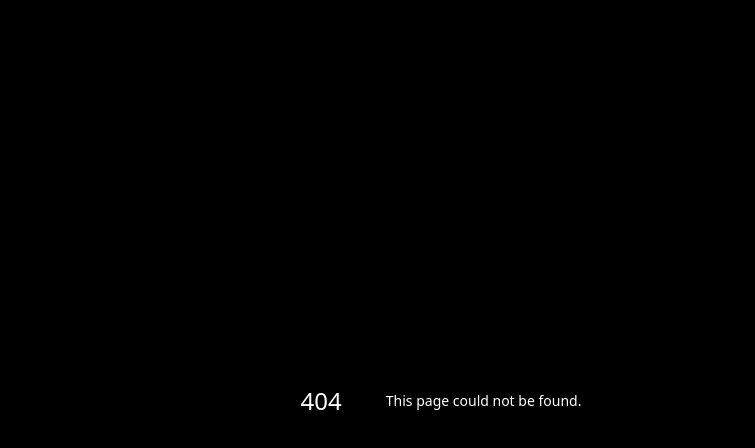
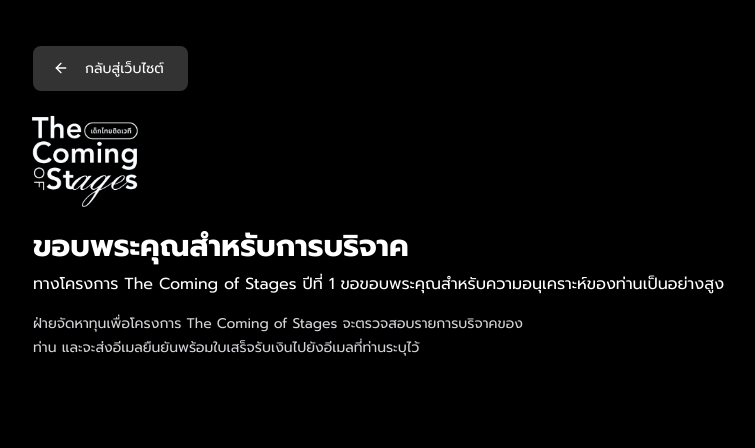
Before and after one commit to thecomingofstages/website, a Next.js app: page /donate/success in a window 1280 px wide. Before the commit this address had no page. Shown: the top 448 px of the page, without its empty margins (199-954 px from the left). Built offline with nearby package versions, Linux system fonts and the light colour scheme; a web font is replaced by a local one.

Commit message:
[donate] add on success page and loading state

```diff
--- a/app/donate/Form.tsx
+++ b/app/donate/Form.tsx
@@ -1,7 +1,11 @@
 "use client";
+
+import { useRouter } from "next/navigation";
+import { useState } from "react";
 
 import { zodResolver } from "@hookform/resolvers/zod";
 import axios from "axios";
+import { Loader2 } from "lucide-react";
 import { SubmitHandler, useForm } from "react-hook-form";
 import { toast } from "sonner";
 
@@ -25,6 +29,8 @@
 import { FormSchema, formSchema } from "./schema";
 
 export const DonateForm = ({ className }: { className?: string }) => {
+  const [isSubmit, setIsSubmit] = useState(false);
+  const router = useRouter();
   const form = useForm<FormSchema>({
     resolver: zodResolver(formSchema),
     defaultValues: {
@@ -49,22 +55,28 @@
       } else if (typeof value === "boolean") {
         formData.append(key, value ? "true" : "");
       } else {
-        formData.append(key, value.toString());
+        formData.append(key, value?.toString());
       }
     });
-
-    await axios
-      .post("/api/donate/submit", formData, {
+    try {
+      setIsSubmit(true);
+      await axios.post("/api/donate/submit", formData, {
         // onUploadProgress: (progress) => {
         //   console.log(progress);
         // },
-      })
-      .then((response) => {
-        toast("Thank You For Donate!");
-        console.log(response);
-        // Action On Upload Success jaa
       });
-    console.log("test");
+
+      return router.replace("/donate/success");
+      // Action On Upload Success jaa
+    } catch (err) {
+      console.error(err);
+      setIsSubmit(false);
+      toast.error("เกิดข้อผิดพลาดในการส่งคำขอ", {
+        dismissible: false,
+        duration: Number.POSITIVE_INFINITY,
+        description: "ไม่สามารถส่งคำขอได้ในขณะนี้",
+      });
+    }
   };
   return (
     <Form {...form}>
@@ -73,7 +85,10 @@
         className={`space-y-4${className ? ` ${className}` : ""}`}
         encType="multipart/form-data"
       >
-        <fieldset className="p-6 bg-white/10 rounded-lg space-y-4">
+        <fieldset
+          disabled={isSubmit}
+          className="p-6 bg-white/10 rounded-lg space-y-4"
+        >
           <legend className="text-xl font-bold -mb-6">
             โอนเงินผ่านบัญชีธนาคาร
           </legend>
@@ -95,7 +110,10 @@
             )}
           />
         </fieldset>
-        <fieldset className="p-6 bg-white/10 rounded-lg space-y-4">
+        <fieldset
+          disabled={isSubmit}
+          className="p-6 bg-white/10 rounded-lg space-y-4"
+        >
           <legend className="text-xl font-bold -mb-6">ข้อมูลผู้บริจาค</legend>
           <FormField
             control={form.control}
@@ -230,7 +248,10 @@
             />
           </div>
         </fieldset>
-        <Button type="submit">บริจาค</Button>
+        <Button type="submit" disabled={isSubmit}>
+          {isSubmit && <Loader2 className="mr-2 h-4 w-4 animate-spin" />}
+          {isSubmit ? "กำลังส่งแบบฟอร์ม..." : "ส่งแบบฟอร์มบริจาค"}
+        </Button>
       </form>
     </Form>
   );
--- /dev/null
+++ b/app/donate/Header.tsx
@@ -0,0 +1,39 @@
+import Image from "next/image";
+import Link from "next/link";
+
+import { ArrowLeft } from "lucide-react";
+
+import logoWhite from "@/app/images/logo-white.png";
+
+export const DonateHeader = ({
+  title,
+  children,
+}: {
+  title: React.ReactNode;
+  children?: React.ReactNode;
+}) => {
+  return (
+    <header className="py-6 px-4 lg:px-6 space-y-2">
+      <div className="pb-3">
+        <Link
+          href="/"
+          title="กลับสู่เว็บไซต์"
+          className="bg-white/20 hover:bg-white/30 text-white transition-colors px-6 py-3 rounded-lg text-sm"
+        >
+          <ArrowLeft size={16} className="inline-block -ml-1 -mt-0.5 mr-4" />
+          กลับสู่เว็บไซต์
+        </Link>
+      </div>
+      <Image
+        src={logoWhite}
+        className="-mx-2"
+        alt="Logo"
+        width={120}
+        height={120}
+      />
+
+      <h1 className="text-3xl font-bold text-white">{title}</h1>
+      {children}
+    </header>
+  );
+};
--- /dev/null
+++ b/app/donate/layout.tsx
@@ -0,0 +1,13 @@
+export default function DonateLayout({
+  children,
+}: {
+  children: React.ReactNode;
+}) {
+  return (
+    <div className="flex flex-col flex-1">
+      <div className="flex flex-col items-center justify-center flex-1">
+        <main className="w-full max-w-4xl py-8 px-4 gap-2">{children}</main>
+      </div>
+    </div>
+  );
+}
--- a/app/donate/page.tsx
+++ b/app/donate/page.tsx
@@ -1,18 +1,15 @@
 import { DonateForm } from "./Form";
+import { DonateHeader } from "./Header";
 
 export default function DonatePage() {
   return (
-    <div className="flex flex-col flex-1">
-      <nav className="w-full bg-white/10 p-4">Back to home</nav>
-      <div className="flex flex-col items-center justify-center flex-1">
-        <main className="w-full max-w-3xl py-8 px-4">
-          <section className="p-6 space-y-2">
-            <h1 className="text-4xl font-bold">บริจาค</h1>
-            <p>องค์กรของเราเป็นองค์กรที่ไม่แสวงหาผลกำไร การบลาๆๆๆๆๆ</p>
-          </section>
-          <DonateForm />
-        </main>
-      </div>
-    </div>
+    <>
+      <DonateHeader
+        title={"บริจาคให้โครงการ The Coming of Stages (เด็กไทยติดเวที)"}
+      >
+        {/* todo: add donate description */}
+      </DonateHeader>
+      <DonateForm />
+    </>
   );
 }
--- /dev/null
+++ b/app/donate/success/page.tsx
@@ -0,0 +1,19 @@
+import { DonateHeader } from "../Header";
+
+export default function DonatePage() {
+  return (
+    <>
+      <DonateHeader title={"ขอบพระคุณสำหรับการบริจาค"}>
+        <p>
+          ทางโครงการ The Coming of Stages ปีที่ 1
+          ขอขอบพระคุณสำหรับความอนุเคราะห์ของท่านเป็นอย่างสูง
+        </p>
+        <p className="text-sm py-2 text-zinc-300 max-w-lg leading-6">
+          ฝ่ายจัดหาทุนเพื่อโครงการ The Coming of Stages
+          จะตรวจสอบรายการบริจาคของท่าน
+          และจะส่งอีเมลยืนยันพร้อมใบเสร็จรับเงินไปยังอีเมลที่ท่านระบุไว้
+        </p>
+      </DonateHeader>
+    </>
+  );
+}
--- a/app/globals.css
+++ b/app/globals.css
@@ -45,3 +45,11 @@
 body {
   overflow-x: hidden;
 }
+
+/** Overiding styles is a nightmare. */
+:where([data-sonner-toast]) :where([data-title]) {
+  @apply font-sans text-base;
+}
+:where([data-sonner-toast]) :where([data-description]) {
+  @apply font-sans text-sm;
+}
```
